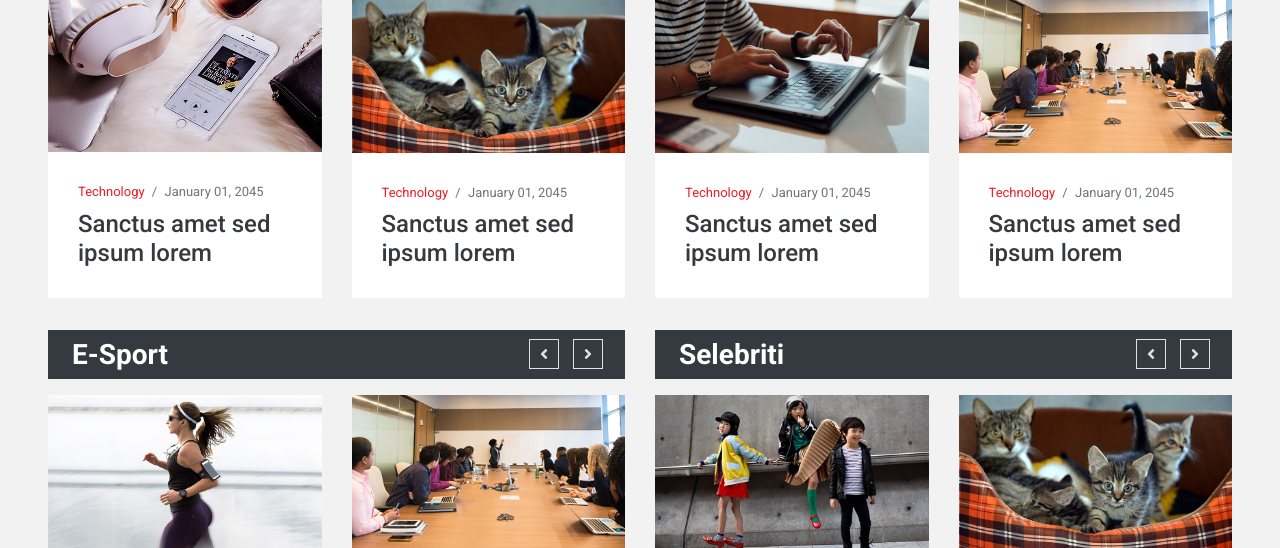
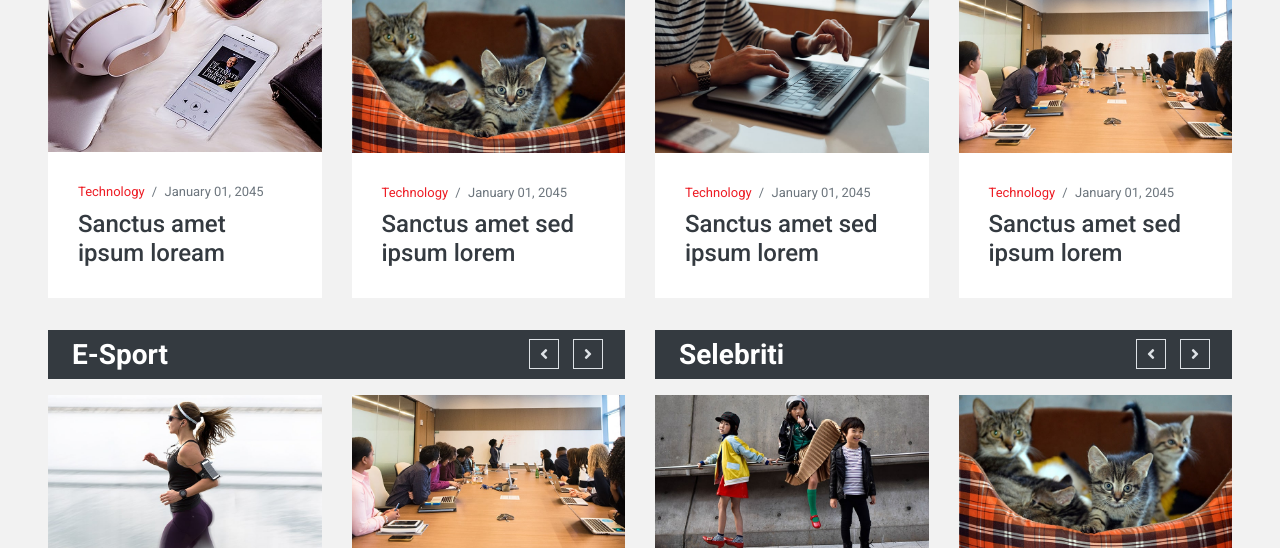
Before and after one commit to Babett10/2DaysNews, a PHP site: page /category.php in a window 1280 px wide. Shown: the part 1050-1598 px from the top of the page. Run offline with PHP 8.4, Linux system fonts and the light colour scheme.

Commit message:
tambagankategori

```diff
--- a/category.php
+++ b/category.php
@@ -177,7 +177,7 @@
                                 <span class="px-1">/</span>
                                 <span>January 01, 2045</span>
                             </div>
-                            <a class="h4 m-0" href="">Sanctus amet sed ipsum lorem</a>
+                            <a class="h4 m-0" href="">Sanctus amet ipsum loream</a>
                         </div>
                     </div>
                     <div class="position-relative">
```
